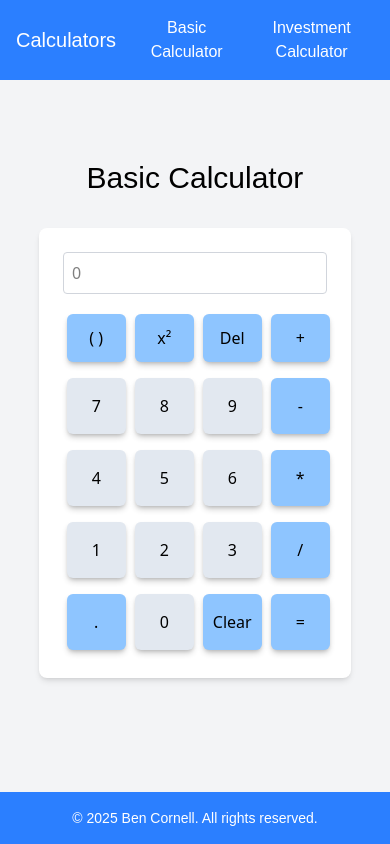
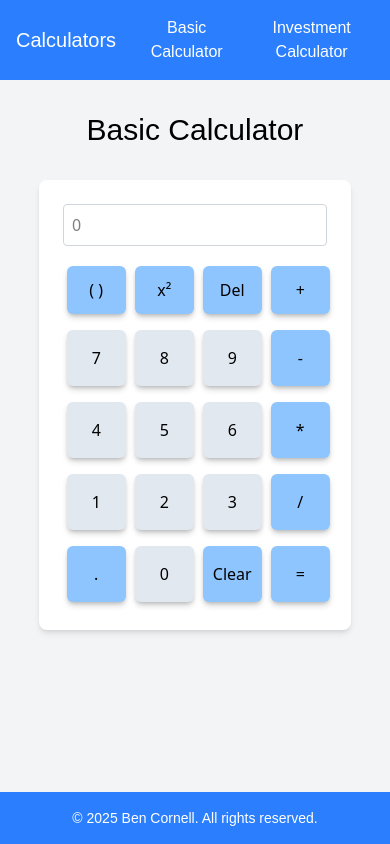
Before and after one commit to Ben-Cor/React-calcs, a React (Vite) app: page / in a window 390 px wide. Built offline with nearby package versions, Linux system fonts and the light colour scheme; a web font is replaced by a local one.

Commit message:
adjusted title padding

```diff
--- a/src/components/CalcBasic.jsx
+++ b/src/components/CalcBasic.jsx
@@ -68,7 +68,7 @@ export default function CalcBasic() {
     };
 
     return (
-        <div className="flex flex-col items-center justify-center py-20">
+        <div className="flex flex-col items-center justify-center py-8 md:py-20">
             <h1 className="text-3xl font-turret mb-8">Basic Calculator</h1>
             <div className="bg-white shadow-md rounded-lg p-6 w-[80vw] md:w-[400px]">
                 <input
--- a/src/components/InvestmentCalc.jsx
+++ b/src/components/InvestmentCalc.jsx
@@ -54,7 +54,7 @@ const handleClickReset = (e) => {
 
     return (
         <section>
-            <h2 className="text-3xl font-turret pb-4 flex justify-center items-center pt-20">Investment Calculator</h2>
+            <h2 className="text-3xl font-turret pb-4 flex justify-center items-center pt-8 md:pt-20">Investment Calculator</h2>
             <InvestmentInputs userInput={userInput} handleChangeInput={handleChangeInput} handleClickReset={handleClickReset} error={errorMessage} />
             {errorMessage === "" && <InvestmentOuputs userInput={userInput} />}
         </section>
```
